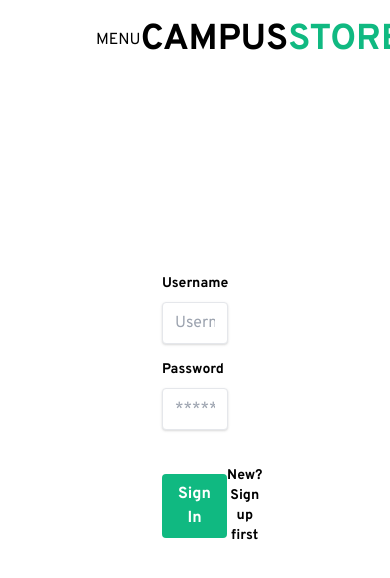
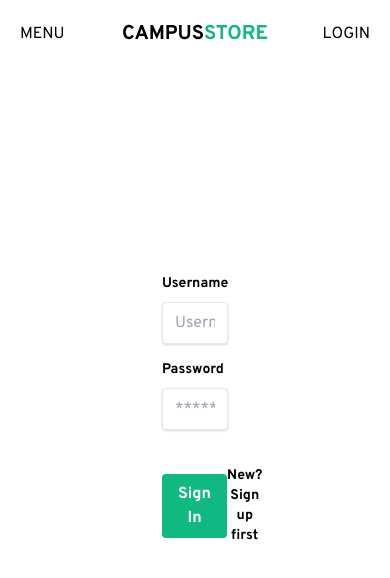
Before and after one commit to GeekHaven/Campus_Store_Frontend, a React (Create React App) app: page /signin in a window 390 px wide. Shown: the top 578 px of the page. Built offline with nearby package versions, Linux system fonts and the light colour scheme.

Commit message:
added responsiveness

```diff
--- a/src/components/Main.js
+++ b/src/components/Main.js
@@ -4,7 +4,7 @@ import ProductContainer from "./ProductContainer";
 
 const Main = () => {
   return (
-    <div className="px-24 pt-24">
+    <div className="px-5 md:px-12 lg:px-24 pt-10 md:pt-16 lg:pt-24">
       {/* <Carousel /> */}
       <ProductContainer />
     </div>
--- a/src/components/NavBar.js
+++ b/src/components/NavBar.js
@@ -3,7 +3,7 @@ import { Link } from "react-router-dom";
 
 const NavBar = (props) => {
   return (
-    <nav className="w-screen fixed z-10 bg-white bg-opacity-90 flex justify-between items-center px-24 py-5">
+    <nav className="w-screen fixed z-10 bg-white bg-opacity-90 flex justify-between items-center px-5 md:px-12 lg:px-24 py-5">
       <button
         onClick={props.toggle}
         className="w-36  text-left duration-500 hover:text-green-500"
@@ -11,7 +11,7 @@ const NavBar = (props) => {
         MENU
       </button>{" "}
       <Link to="/">
-        <div className="text-4xl font-bold">
+        <div className="text-xl md:text-2xl lg:text-4xl font-bold">
           CAMPUS<span className="text-green-500">STORE</span>
         </div>
       </Link>
--- a/src/components/Product.js
+++ b/src/components/Product.js
@@ -3,11 +3,13 @@ import React from "react";
 const Product = (props) => {
   const { title, price, image } = props.data;
   return (
-    <div className="transform transition duration-500 hover:scale-110 flex flex-col items-center">
+    <div className="transform transition duration-500 hover:scale-110 flex flex-col items-center overflow-x-hidden">
       <img src={image} alt={title} className="w-5/6 h-auto"></img>
       <div className="pt-5 w-5/6">
-        <h3 className="text-xl font-bold">{title}</h3>
-        <span className="text-2xl font-bold text-green-600">${price}</span>
+        <h3 className="text-sm md:text-lg lg:text-xl font-bold">{title}</h3>
+        <span className="text-md md:text-xl lg:text-2xl font-bold text-green-600">
+          ${price}
+        </span>
       </div>
     </div>
   );
--- a/src/components/ProductContainer.js
+++ b/src/components/ProductContainer.js
@@ -24,11 +24,11 @@ const ProductContainer = () => {
     setLoading(false);
   };
   return loading ? (
-    <div className="flex h-96 justify-center items-center ">
+    <div className="flex h-96 justify-center items-center w-full ">
       <ReactLoading type="spin" color="#10b981" />
     </div>
   ) : (
-    <div className="grid gap-10 grid-cols-4 mt-10">
+    <div className="w-full grid gap-2 md:gap-7 grid-cols-2 md:grid-cols-3 lg:grid-cols-4 mt-10">
       {products.map((p, i) => {
         return (
           <Link to="/">
--- a/src/index.css
+++ b/src/index.css
@@ -4,10 +4,6 @@
 
 * {
   font-family: "Overpass", sans-serif;
-}
-
-body {
-  overflow-x: hidden;
 }
 
 button {
```
